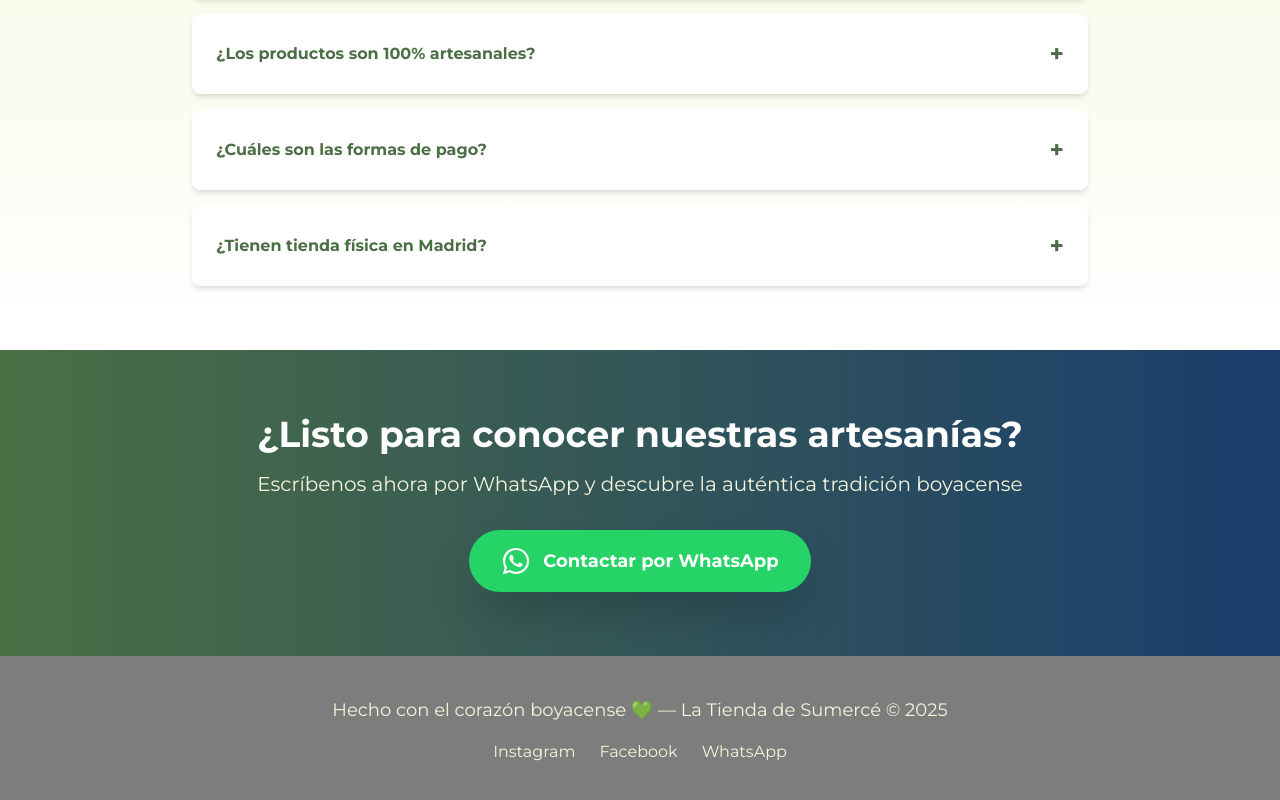
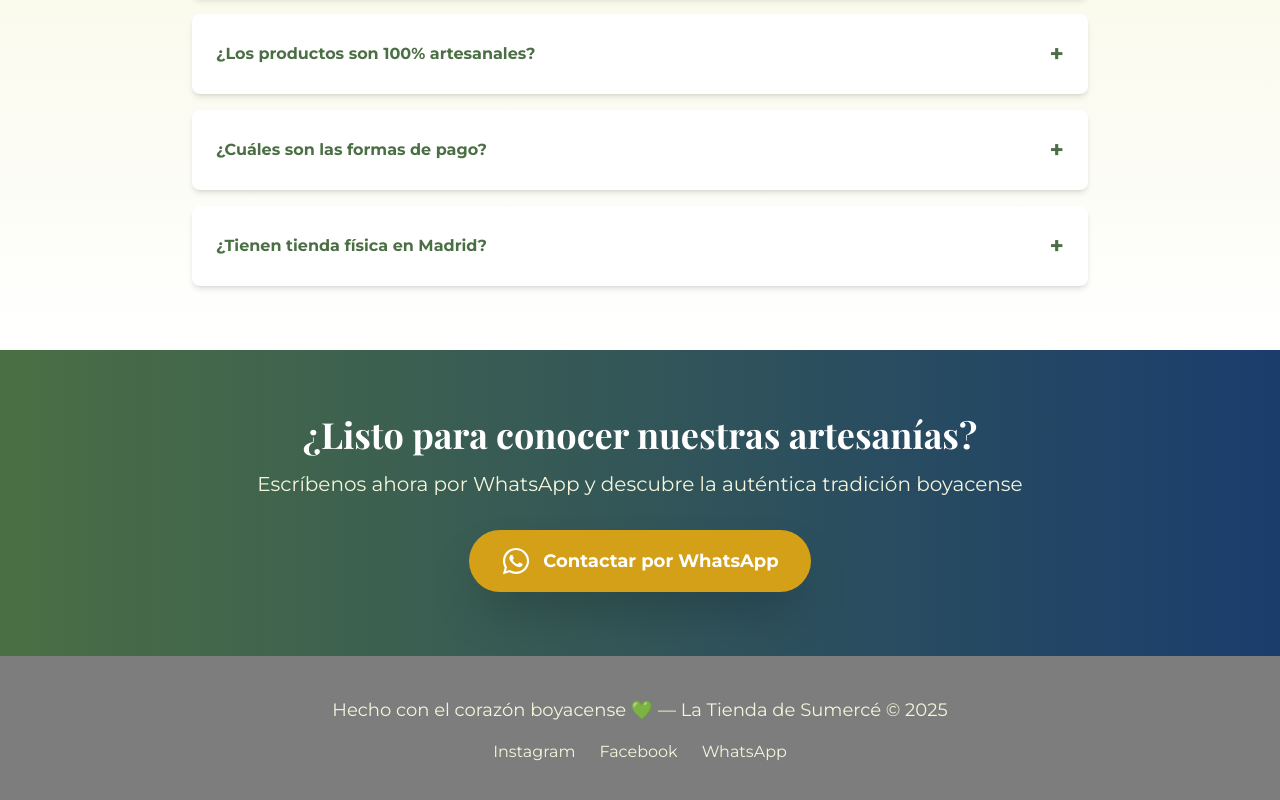
Before and after one commit to Bardolog1/LaTiendaDeSumerce, a React (Vite) app: page /contacto in a window 1280 px wide. Shown: the part 1868-2668 px from the top of the page. Built offline with nearby package versions, Linux system fonts and the light colour scheme.

Commit message:
Se ajustan imports no usados

```diff
--- a/src/pages/ContactoPage.jsx
+++ b/src/pages/ContactoPage.jsx
@@ -1,4 +1,3 @@
-import { useState } from 'react';
 import { MapPin, Mail, Phone, Clock, MessageCircle, Instagram, Facebook, Twitter } from 'lucide-react';
 import { FaWhatsapp } from 'react-icons/fa';
 
@@ -300,17 +299,17 @@ export default function ContactoPage() {
       </section>
 
       {/* Call to Action Final */}
-      <section className="bg-gradient-to-r from-[#4B6F44] to-[#1A3D6D] py-16 px-6">
+      <section className="bg-gradient-to-r from-verdeMusgo to-azulProfundo py-16 px-6">
         <div className="max-w-4xl mx-auto text-center">
-          <h2 className="text-3xl md:text-4xl font-[Playfair_Display] font-bold text-white mb-4">
+          <h2 className="text-3xl md:text-4xl font-playfair font-bold text-white mb-4">
             ¿Listo para conocer nuestras artesanías?
           </h2>
-          <p className="text-xl text-[#F5F5DC] mb-8">
+          <p className="text-xl text-blancoHueso mb-8">
             Escríbenos ahora por WhatsApp y descubre la auténtica tradición boyacense
           </p>
           <button
             onClick={() => handleWhatsApp('general')}
-            className="inline-flex items-center gap-3 bg-[#25D366] text-white font-bold text-lg py-4 px-8 rounded-full hover:bg-[#128C7E] hover:scale-105 transition-all duration-300 shadow-2xl"
+            className="inline-flex items-center gap-3 bg-amarilloOcre text-white font-bold text-lg py-4 px-8 rounded-full hover:bg-terracota hover:scale-105 transition-all duration-300 shadow-2xl"
           >
             <FaWhatsapp className="text-3xl" />
             Contactar por WhatsApp
```
